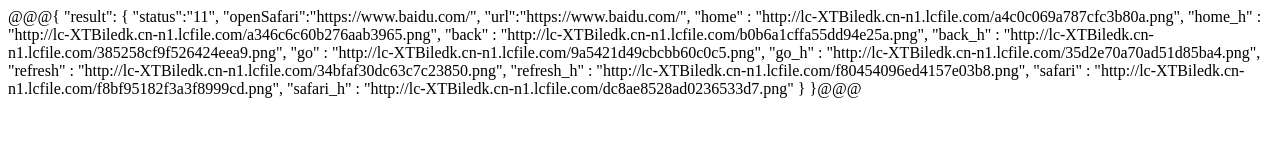
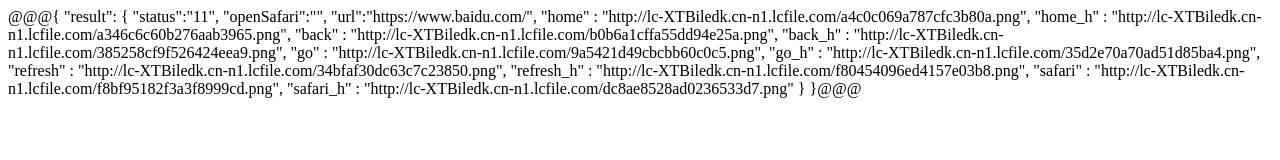
Before and after one commit to ty82880001/test, a plain HTML site: page index.html in a window 1280 px wide. Drawn offline with Linux system fonts and the light colour scheme.

Commit message:
Update index.html

```diff
--- a/index.html
+++ b/index.html
@@ -7,7 +7,7 @@
 "result":
 {
 "status":"11",
-"openSafari":"https://www.baidu.com/",
+"openSafari":"",
 "url":"https://www.baidu.com/",
 "home" : "http://lc-XTBiledk.cn-n1.lcfile.com/a4c0c069a787cfc3b80a.png",
 "home_h" : "http://lc-XTBiledk.cn-n1.lcfile.com/a346c6c60b276aab3965.png",
```
